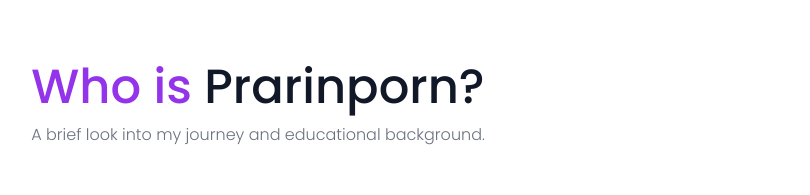
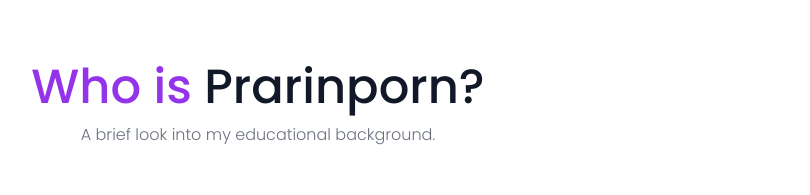
Before and after one commit to dearprarinporn/profolio-redesign, a React (Vite) app: page / in a window 1280 px wide. Shown: the part 1340-1535 px from the top of the page, without its empty margins (382-1192 px from the left). Built offline with nearby package versions, Linux system fonts and the light colour scheme.

Commit message:
refactor(profile): simplify profile section subtitle text

```diff
--- a/src/components/Profile.jsx
+++ b/src/components/Profile.jsx
@@ -43,7 +43,7 @@ function About() {
             <span className="text-purple-600">Who is</span>  Prarinporn?
           </h2>
           <p className="text-gray-500 font-light text-sm md:text-base">
-            A brief look into my journey and educational background.
+            A brief look into my educational background.
           </p>
         </div>
 
```
